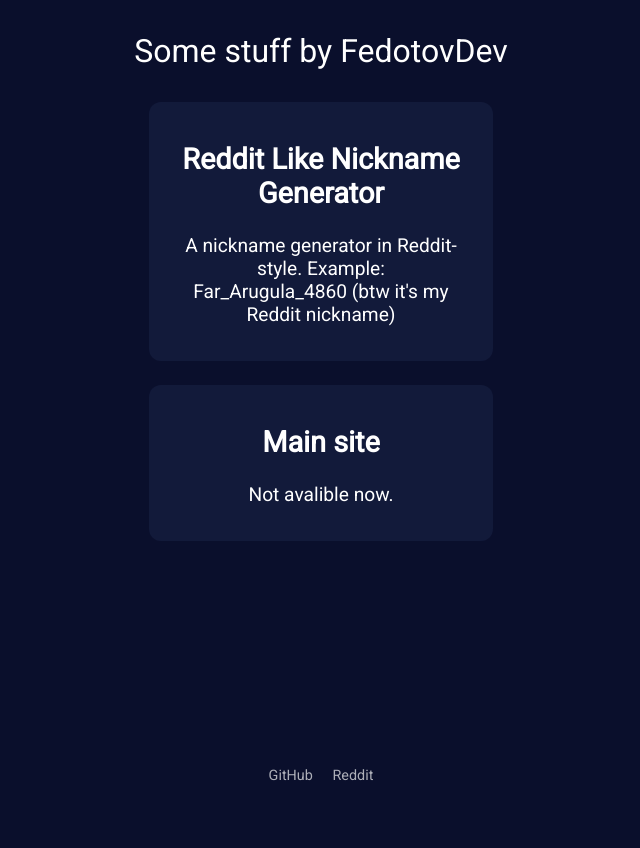
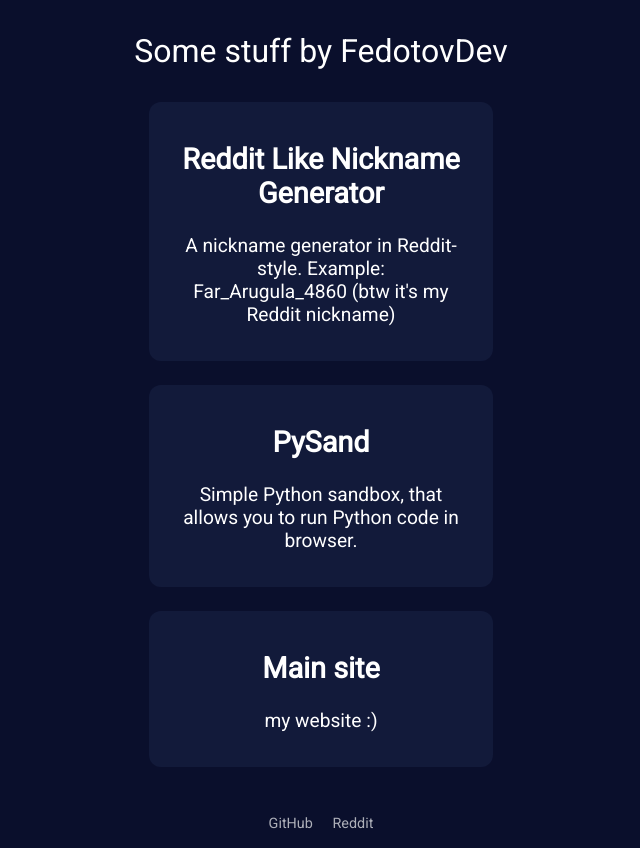
Before and after one commit to FedotovDev8801/fedotovdev8801.github.io, a plain HTML site: page index.html in a window 1280 px wide. Shown: the whole page, without its empty margins (319-959 px from the left). Before the commit the page ends 800 px from the top, so only its background shows below. Drawn offline with Linux system fonts and the light colour scheme.

Commit message:
Update site

```diff
--- a/index.html
+++ b/index.html
@@ -18,9 +18,13 @@
         <h2>Reddit Like Nickname Generator</h2>
         <p>A nickname generator in Reddit-style. Example: Far_Arugula_4860 (btw it's my Reddit nickname)</p>
     </a>
-    <a class="link-card" href="about:blank" target="_blank">
+    <a class="link-card" href="https://fedotovdev8801.github.io/Reddit-Like-Nicknames/" target="_blank">
+        <h2>PySand</h2>
+        <p>Simple Python sandbox, that allows you to run Python code in browser.</p>
+    </a>
+    <a class="link-card" href="fedotovdev.rf.gd" target="_blank">
         <h2>Main site</h2>
-        <p>Not avalible now.</p>
+        <p>my website :)</p>
     </a>
 </main>
 
```
